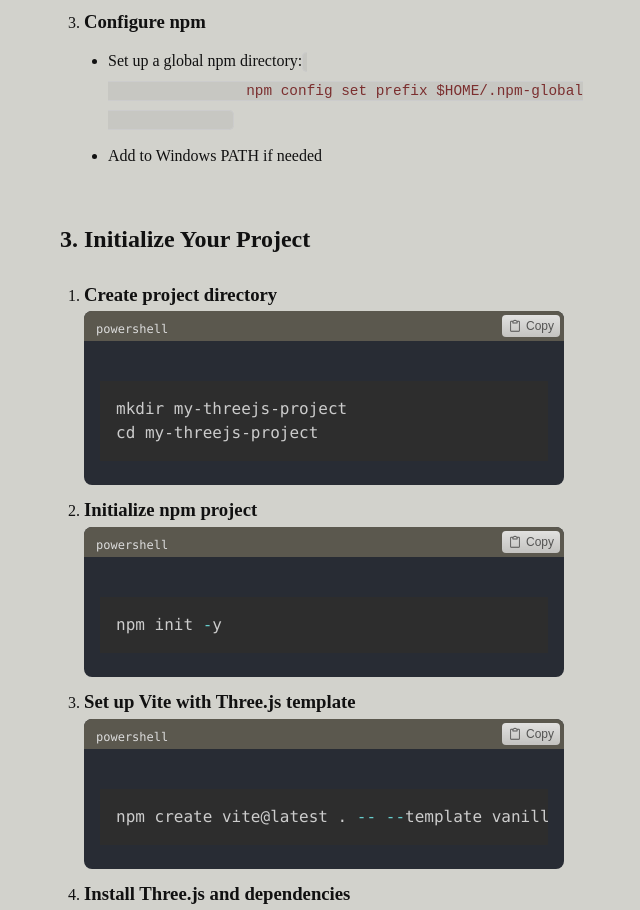
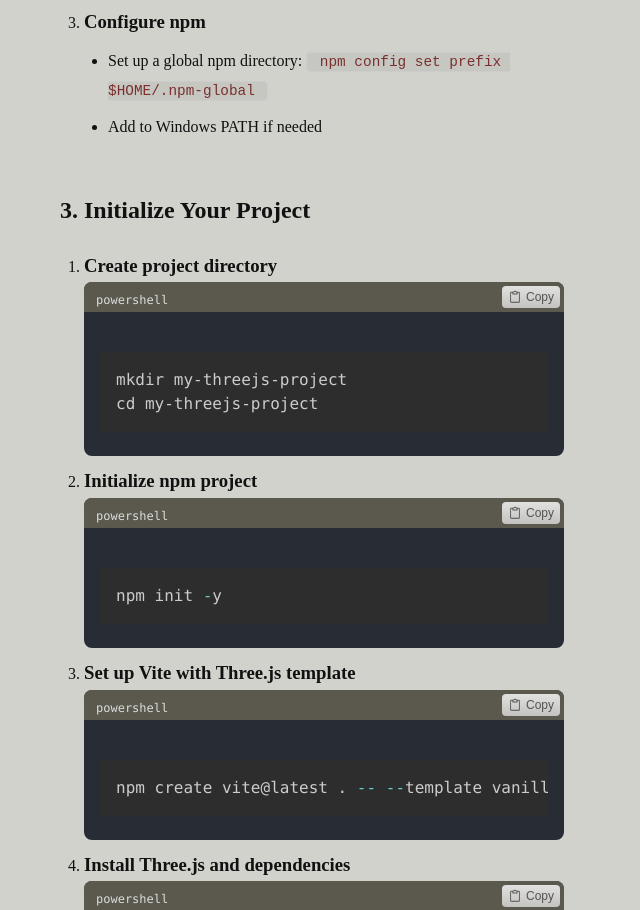
Before and after one commit to 3Dean/threejsamplifysetup, a website built with Vite: page index.html in a window 1280 px wide. Shown: the part 1890-2800 px from the top of the page, without its empty margins (252-892 px from the left). Built offline with nearby package versions, Linux system fonts and the light colour scheme; a web font is replaced by a local one.

Commit message:
fixed prettier error

```diff
--- a/index.html
+++ b/index.html
@@ -1,4 +1,4 @@
-<!DOCTYPE html>
+<!doctype html>
 <html lang="en">
   <head>
     <meta charset="utf-8" />
@@ -119,9 +119,8 @@
           <ul>
             <li>
               Set up a global npm directory:
-              <code class="inline-code">
-                npm config set prefix $HOME/.npm-global
-              </code>
+              <!-- prettier-ignore -->
+              <code class="inline-code"> npm config set prefix $HOME/.npm-global </code>
             </li>
             <li>Add to Windows PATH if needed</li>
           </ul>
@@ -816,23 +815,23 @@
         </svg>`;
 
       function copyCode(button) {
-        const codeBlock = button.closest(".code-block");
-        const codeElement = codeBlock.querySelector("pre code");
+        const codeBlock = button.closest('.code-block');
+        const codeElement = codeBlock.querySelector('pre code');
         const codeText = codeElement.innerText;
 
         navigator.clipboard
           .writeText(codeText)
           .then(() => {
             // Swap to checkmark SVG
-            button.querySelector("svg").outerHTML = checkmarkSVG;
+            button.querySelector('svg').outerHTML = checkmarkSVG;
 
             setTimeout(() => {
               // Swap back to copy SVG
-              button.querySelector("svg").outerHTML = copyIconSVG;
+              button.querySelector('svg').outerHTML = copyIconSVG;
             }, 2000);
           })
           .catch((err) => {
-            console.error("Failed to copy: ", err);
+            console.error('Failed to copy: ', err);
           });
       }
     </script>
```
